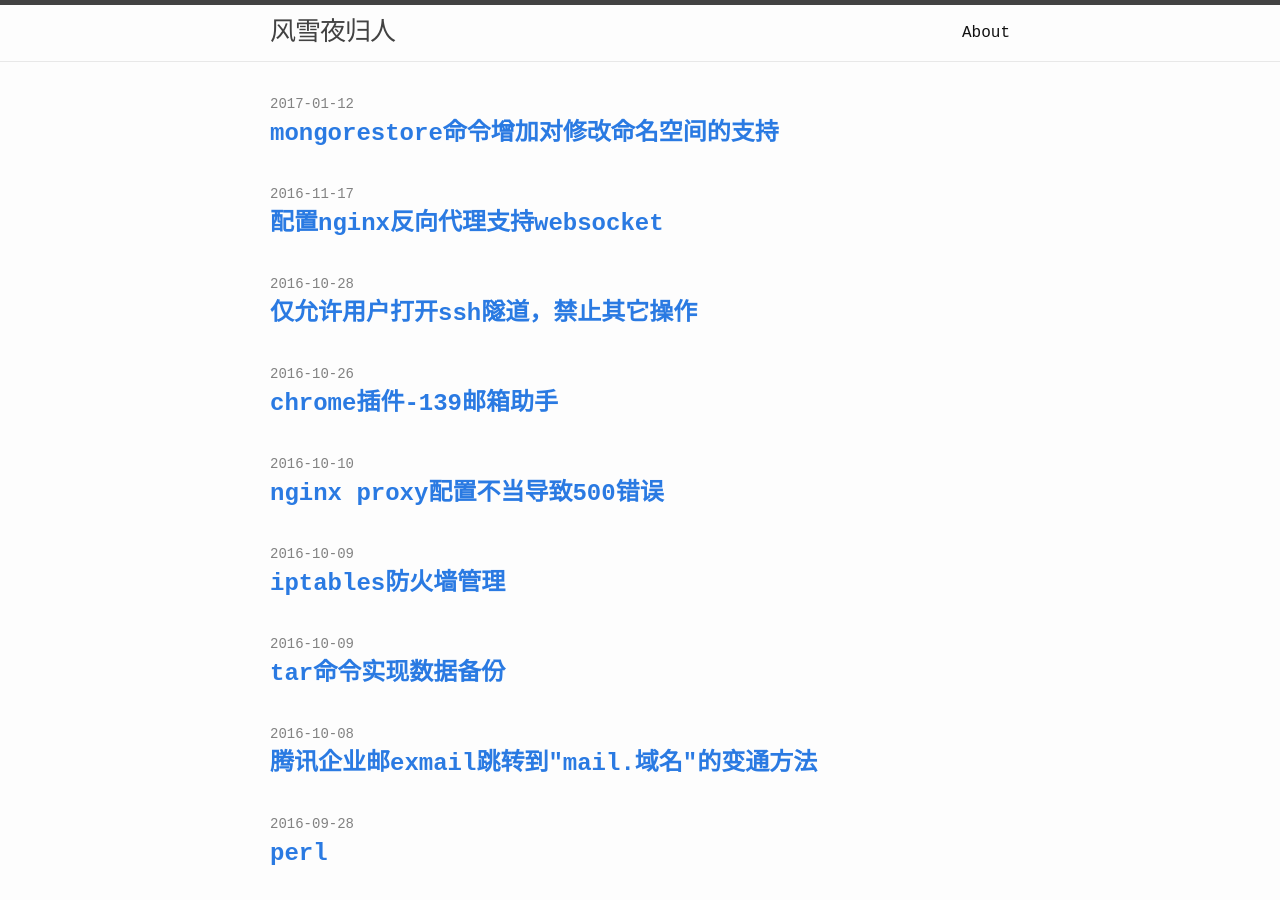
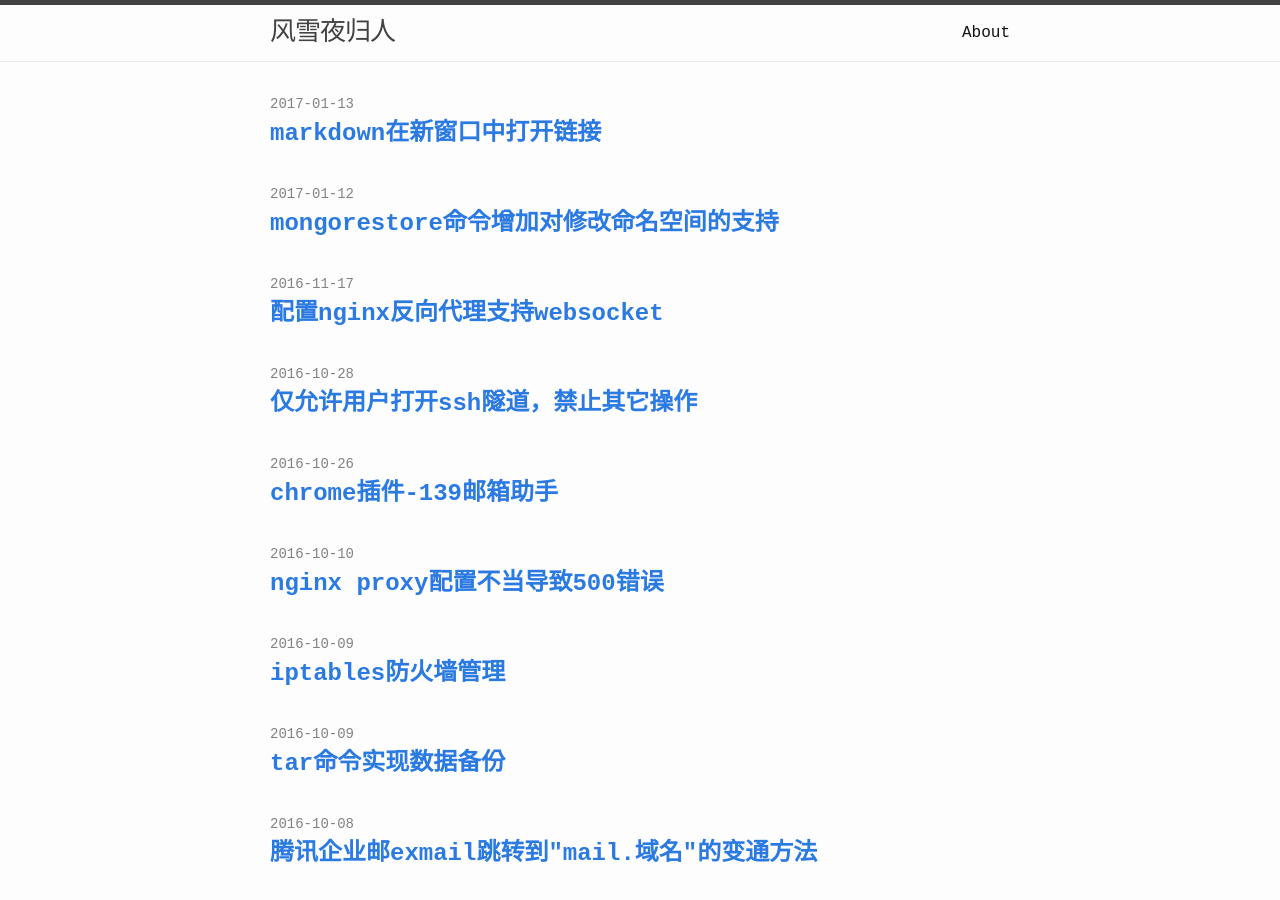
Before and after one commit to lutaoact/lutaoact.github.io, a Jekyll site: the page built from index.html, in a window 1280 px wide and 900 px high. Built offline with Jekyll 4.4.1, drawn with Linux system fonts in a browser that asks for light colours.

Commit message:
markdown-target-blank.markdown

```diff
--- a/_posts/2017-01-12-mongorestore-namespace-renaming-support.markdown
+++ b/_posts/2017-01-12-mongorestore-namespace-renaming-support.markdown
@@ -59,4 +59,4 @@ mongodump --db app --archive | mongorestore --nsInclude='*.user*' \
 {% endhighlight %}
 
 ## 参考链接
-* [mongorestore namespace renaming support](https://jira.mongodb.org/browse/TOOLS-1234)
+* [mongorestore namespace renaming support](https://jira.mongodb.org/browse/TOOLS-1234){:target="_blank"}
--- /dev/null
+++ b/_posts/2017-01-13-markdown-target-blank.markdown
@@ -0,0 +1,14 @@
+---
+layout: post
+title:  "markdown在新窗口中打开链接"
+date:   2017-01-13 10:21:45 +0800
+categories: markdown
+---
+
+本博客使用的kramdown支持这样的方便写法，亲测有效，纠结了挺久的问题，其实挺简单
+{% highlight text %}
+[link](url){:target="_blank"}
+{% endhighlight %}
+
+## 参考链接
+* [`markdown target="_blank"`](http://stackoverflow.com/questions/4425198/markdown-target-blank){:target="_blank"}
```
